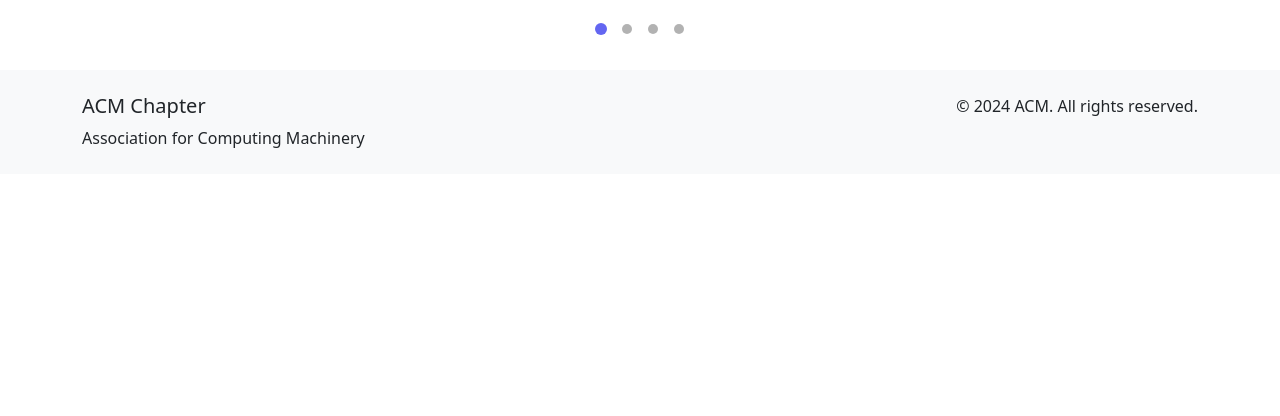
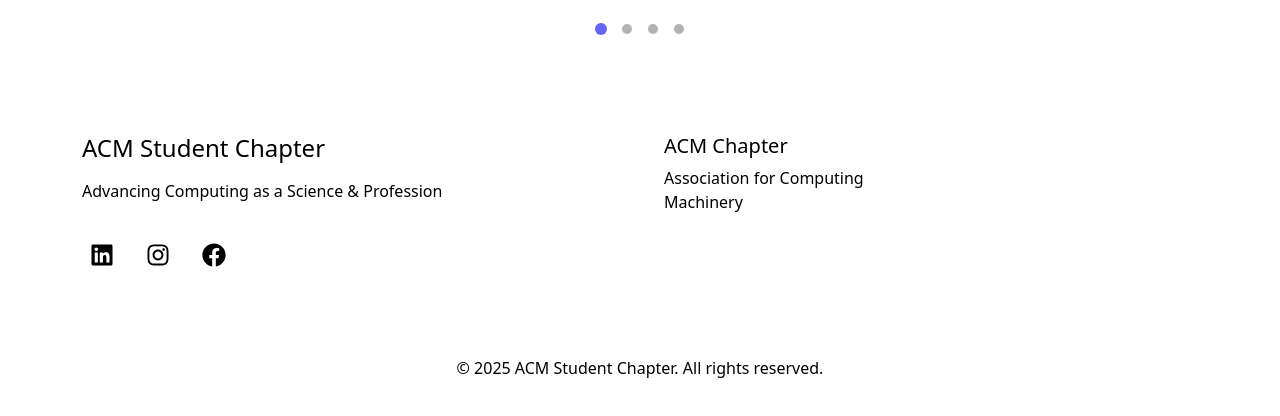
Before and after one commit to I-amCoder/soloist, a React (Create React App) app in the folder Frontend/: page /team in a window 1280 px wide. Shown: the part 1211-1627 px from the top of the page. Before the commit the page ends 1385 px from the top, so only its background shows below. Built offline with nearby package versions, Linux system fonts and the light colour scheme.

Commit message:
Update styles and footer layout

```diff
--- a/Frontend/src/components/Layout/Footer.jsx
+++ b/Frontend/src/components/Layout/Footer.jsx
@@ -1,20 +1,57 @@
 import React from 'react';
-import { useTheme } from '../../context/ThemeContext';
+import { Link } from 'react-router-dom';
+import { motion } from 'framer-motion';
+import { FaLinkedin, FaInstagram, FaFacebook } from 'react-icons/fa';
+import './styles/Footer.css';
 
 const Footer = () => {
-  const { theme } = useTheme();
-
   return (
-    <footer className={`py-4 ${theme === 'dark' ? 'bg-dark text-light' : 'bg-light text-dark'} mt-auto`}>
+    <footer className="footer">
       <div className="container">
-        <div className="row">
+        <div className="footer-content">
+          <div className="footer-section">
+            <h3>ACM Student Chapter</h3>
+            <p>Advancing Computing as a Science & Profession</p>
+            <div className="social-links">
+              <motion.a
+                href="https://linkedin.com/company/acm-student-chapter"
+                target="_blank"
+                rel="noopener noreferrer"
+                whileHover={{ scale: 1.2, y: -5 }}
+                whileTap={{ scale: 0.9 }}
+                className="social-icon linkedin"
+              >
+                <FaLinkedin size={24} />
+              </motion.a>
+              <motion.a
+                href="https://instagram.com/acm_student_chapter"
+                target="_blank"
+                rel="noopener noreferrer"
+                whileHover={{ scale: 1.2, y: -5 }}
+                whileTap={{ scale: 0.9 }}
+                className="social-icon instagram"
+              >
+                <FaInstagram size={24} />
+              </motion.a>
+              <motion.a
+                href="https://facebook.com/acmstudentchapter"
+                target="_blank"
+                rel="noopener noreferrer"
+                whileHover={{ scale: 1.2, y: -5 }}
+                whileTap={{ scale: 0.9 }}
+                className="social-icon facebook"
+              >
+                <FaFacebook size={24} />
+              </motion.a>
+            </div>
+          </div>
           <div className="col-md-6">
             <h5>ACM Chapter</h5>
             <p className="mb-0">Association for Computing Machinery</p>
           </div>
-          <div className="col-md-6 text-md-end">
-            <p className="mb-0">© 2024 ACM. All rights reserved.</p>
-          </div>
+        </div>
+        <div className="footer-bottom">
+          <p>&copy; {new Date().getFullYear()} ACM Student Chapter. All rights reserved.</p>
         </div>
       </div>
     </footer>
--- /dev/null
+++ b/Frontend/src/components/Layout/styles/Footer.css
@@ -0,0 +1,80 @@
+.footer {
+  background: var(--color-background-dark);
+  color: var(--color-text-light);
+  padding: 4rem 0 2rem;
+  position: relative;
+}
+
+/* Add styles for social links */
+.social-links {
+  display: flex;
+  gap: 1.5rem;
+  margin-top: 1.5rem;
+}
+
+.social-icon {
+  color: var(--color-text-light);
+  transition: all 0.3s ease;
+  padding: 0.5rem;
+  border-radius: 50%;
+  background: rgba(255, 255, 255, 0.1);
+  display: flex;
+  align-items: center;
+  justify-content: center;
+}
+
+/* Individual social icon hover effects */
+.social-icon.linkedin:hover {
+  background: #0077b5;
+  color: white;
+  box-shadow: 0 0 15px rgba(0, 119, 181, 0.5);
+}
+
+.social-icon.instagram:hover {
+  background: #e4405f;
+  color: white;
+  box-shadow: 0 0 15px rgba(228, 64, 95, 0.5);
+}
+
+.social-icon.facebook:hover {
+  background: #1877f2;
+  color: white;
+  box-shadow: 0 0 15px rgba(24, 119, 242, 0.5);
+}
+
+/* Rest of your existing footer styles */
+.footer-content {
+  display: grid;
+  grid-template-columns: repeat(auto-fit, minmax(250px, 1fr));
+  gap: 3rem;
+  margin-bottom: 3rem;
+}
+
+.footer-section h3 {
+  font-size: 1.5rem;
+  margin-bottom: 1rem;
+  color: var(--color-text-light);
+}
+
+.footer-section p {
+  color: var(--color-text-light-secondary);
+  margin-bottom: 1rem;
+}
+
+.footer-bottom {
+  border-top: 1px solid rgba(255, 255, 255, 0.1);
+  padding-top: 2rem;
+  text-align: center;
+  color: var(--color-text-light-secondary);
+}
+
+@media (max-width: 768px) {
+  .footer {
+    padding: 3rem 1rem 2rem;
+  }
+
+  .footer-content {
+    grid-template-columns: 1fr;
+    gap: 2rem;
+  }
+}
--- a/Frontend/src/components/Pages/Events.jsx
+++ b/Frontend/src/components/Pages/Events.jsx
@@ -37,8 +37,10 @@
         animate={{ opacity: 1, y: 0 }}
         transition={{ duration: 0.5 }}
       >
-        <h1>ACM Events & Hackathons</h1>
-        <p>Join our community of innovators and participate in exciting tech events</p>
+        <div className="container">
+          <h1>ACM Events & Hackathons</h1>
+          <p>Join our community of innovators and participate in exciting tech events</p>
+        </div>
       </motion.div>
 
       <div className="events-content">
--- a/Frontend/src/components/Pages/Home/Hero.jsx
+++ b/Frontend/src/components/Pages/Home/Hero.jsx
@@ -1,6 +1,7 @@
 import React from 'react';
 import { motion } from 'framer-motion';
 import { Parallax } from 'react-parallax';
+import { useNavigate } from 'react-router-dom';
 import { useTheme } from '../../../context/ThemeContext';
 import { HOME_DATA } from '../../../data/sections/home';
 import { IMAGES } from '../../../data/images';
@@ -9,6 +10,15 @@
 const Hero = () => {
   const { theme } = useTheme();
   const { hero } = HOME_DATA;
+  const navigate = useNavigate();
+
+  const handleExploreEvents = () => {
+    navigate('/events');
+  };
+
+  const handleViewProjects = () => {
+    navigate('/projects');
+  };
 
   return (
     <Parallax
@@ -53,10 +63,18 @@
                   animate={{ opacity: 1 }}
                   transition={{ delay: 0.5 }}
                 >
-                  <Button variant="primary" size="lg">
+                  <Button
+                    variant="primary"
+                    size="lg"
+                    onClick={handleExploreEvents}
+                  >
                     {hero.cta.primary.text}
                   </Button>
-                  <Button variant="outline-secondary" size="lg">
+                  <Button
+                    variant="outline-secondary"
+                    size="lg"
+                    onClick={handleViewProjects}
+                  >
                     {hero.cta.secondary.text}
                   </Button>
                 </motion.div>
--- a/Frontend/src/components/Pages/styles/Projects.css
+++ b/Frontend/src/components/Pages/styles/Projects.css
@@ -6,30 +6,26 @@
 }
 
 .projects-header {
+  background: var(--gradient-primary);
+  padding: 4rem 0;
   text-align: center;
-  margin-bottom: 4rem;
-  padding: 3rem 0;
+  color: white;
 }
 
 .projects-header h1 {
-  font-size: var(--font-size-h1);
-  font-family: var(--font-primary);
-  font-weight: var(--font-weight-bold);
+  font-size: 3rem;
+  font-weight: bold;
   margin-bottom: 1rem;
-  background: var(--gradient-primary);
-  -webkit-background-clip: text;
-  background-clip: text;
-  color: transparent;
-  display: inline-block;
-  line-height: var(--line-height-tight);
+  color: white;
+  text-transform: none;
+  letter-spacing: normal;
 }
 
 .projects-header p {
-  font-size: var(--font-size-body-large);
-  font-family: var(--font-primary);
-  font-weight: var(--font-weight-regular);
-  color: var(--color-secondary);
-  line-height: var(--line-height-normal);
+  font-size: 1.2rem;
+  opacity: 0.9;
+  max-width: 800px;
+  margin: 0 auto;
 }
 
 .projects-content {
@@ -66,11 +62,29 @@
 }
 
 @media (max-width: 768px) {
+  .projects-header {
+    padding: 3rem 1rem;
+  }
+
   .projects-header h1 {
     font-size: 2.5rem;
+  }
+
+  .projects-header p {
+    font-size: 1rem;
   }
 
   .projects-grid {
     grid-template-columns: 1fr;
   }
 }
+
+@media (max-width: 480px) {
+  .projects-header h1 {
+    font-size: 2.75rem;
+  }
+
+  .projects-header p {
+    font-size: 1.125rem;
+  }
+}
```
Also changed, not shown: Frontend/src/components/Pages/styles/Events.css (+18 -17 lines).
